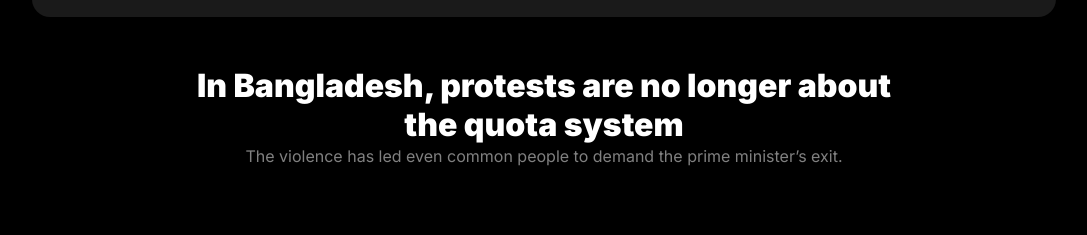
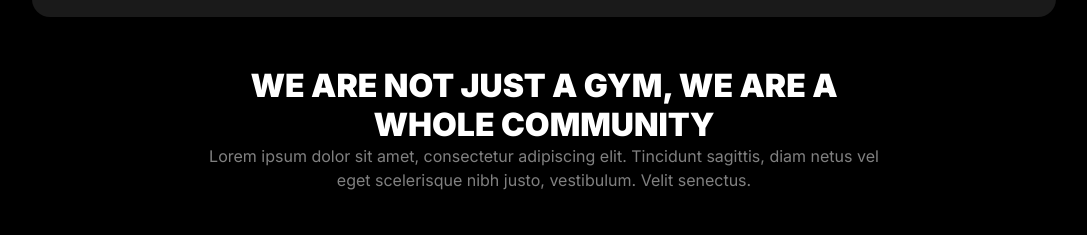
Before and after one commit to MDzonaed/assignment-2, a plain HTML site: page index.html in a window 1280 px wide. Shown: the part 3096-3331 px from the top of the page, without its empty margins (96-1183 px from the left). Drawn offline with Linux system fonts and the light colour scheme; grey boxes are pictures that could not be loaded.

Commit message:
last add

```diff
--- a/index.html
+++ b/index.html
@@ -262,8 +262,8 @@
 
         <section class="unic">
           <div class="unic-info">
-            <h2>In Bangladesh, protests are no longer about the quota system</h2>
-            <p>The violence has led even common people to demand the prime minister’s exit.</p>
+            <h2>WE ARE NOT JUST A GYM, WE ARE A WHOLE COMMUNITY</h2>
+            <p>Lorem ipsum dolor sit amet, consectetur adipiscing elit. Tincidunt sagittis, diam netus vel eget scelerisque nibh justo, vestibulum. Velit senectus.</p>
           </div>
 
           <div class="unic-img">
--- a/style.css
+++ b/style.css
@@ -500,7 +500,7 @@ img{
 }
 
 .unic-img:hover{
-    background-color: red;
+    background-color: pink;
 }
 
 .img{
```
Also changed, not shown: images/img1.jpg, images/img2.jpg, images/img4.jpg, 3 other files.
